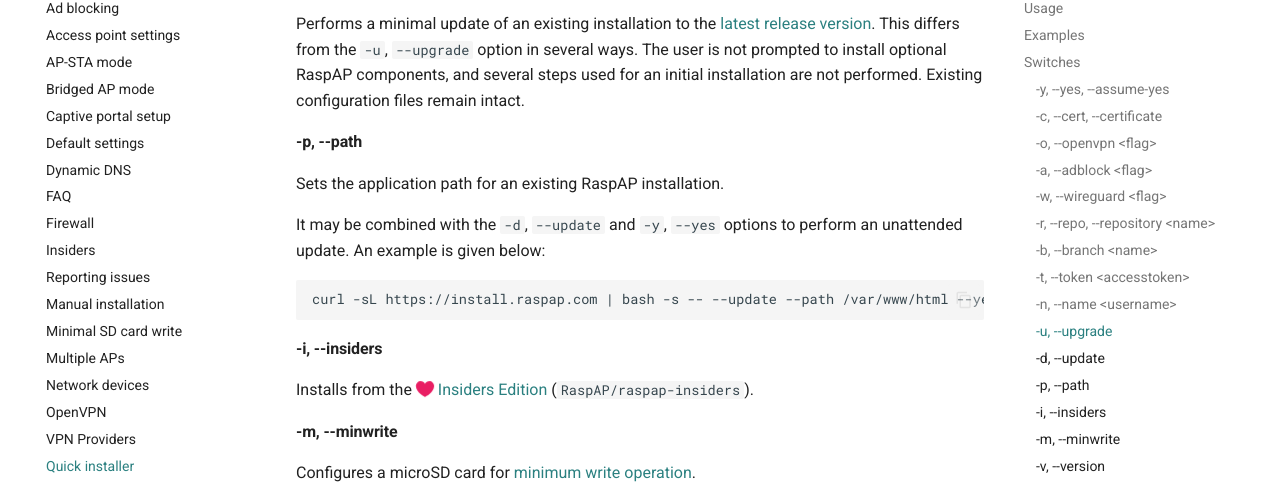
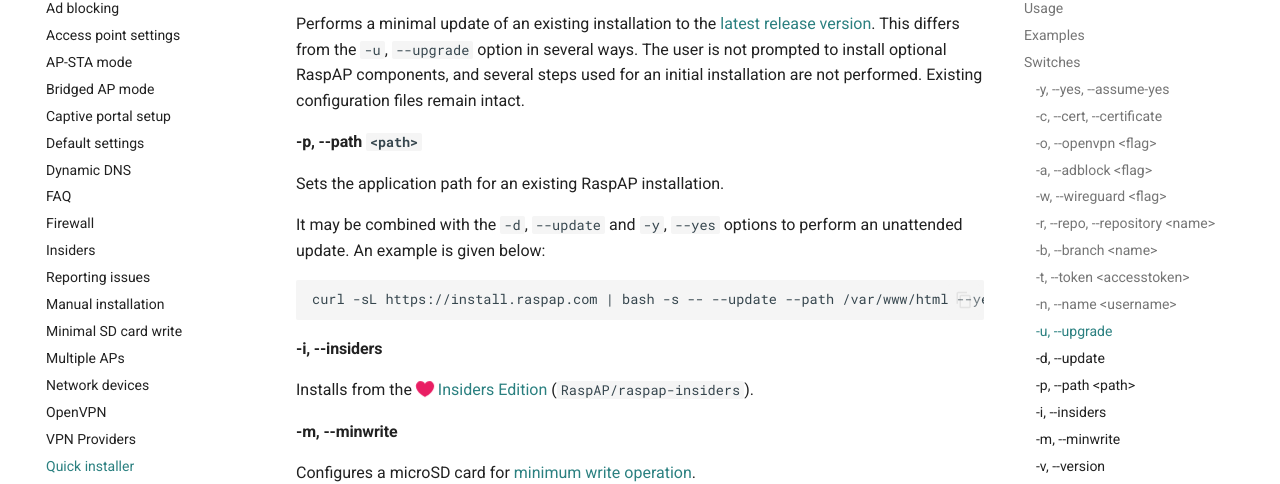
Before and after one commit to RaspAP/raspap-docs, an MkDocs documentation site: the page built from docs/quick.md, in a window 1280 px wide and 900 px high, scrolled down 2644 px. Shown: the part 127-611 px from the top of the window. Built offline with MkDocs 1.6.1 and Material for MkDocs 9.7.7, drawn with Linux system fonts in a browser that asks for light colours; comment, search, counter and statistics services are not loaded; some of the changed lines change nothing that is shown.

Commit message:
Add required path arg

```diff
--- a/docs/quick.md
+++ b/docs/quick.md
@@ -85,7 +85,7 @@
 #### -d, --update
 Performs a minimal update of an existing installation to the [latest release version](https://github.com/RaspAP/raspap-webgui/releases). This differs from the `-u`, `--upgrade` option in several ways. The user is not prompted to install optional RaspAP components, and several steps used for an initial installation are not performed. Existing configuration files remain intact.
 
-#### -p, --path
+#### -p, --path `<path>`
 Sets the application path for an existing RaspAP installation.
 
 It may be combined with the `-d`, `--update` and `-y`, `--yes` options to perform an unattended update. An example is given below:
```
